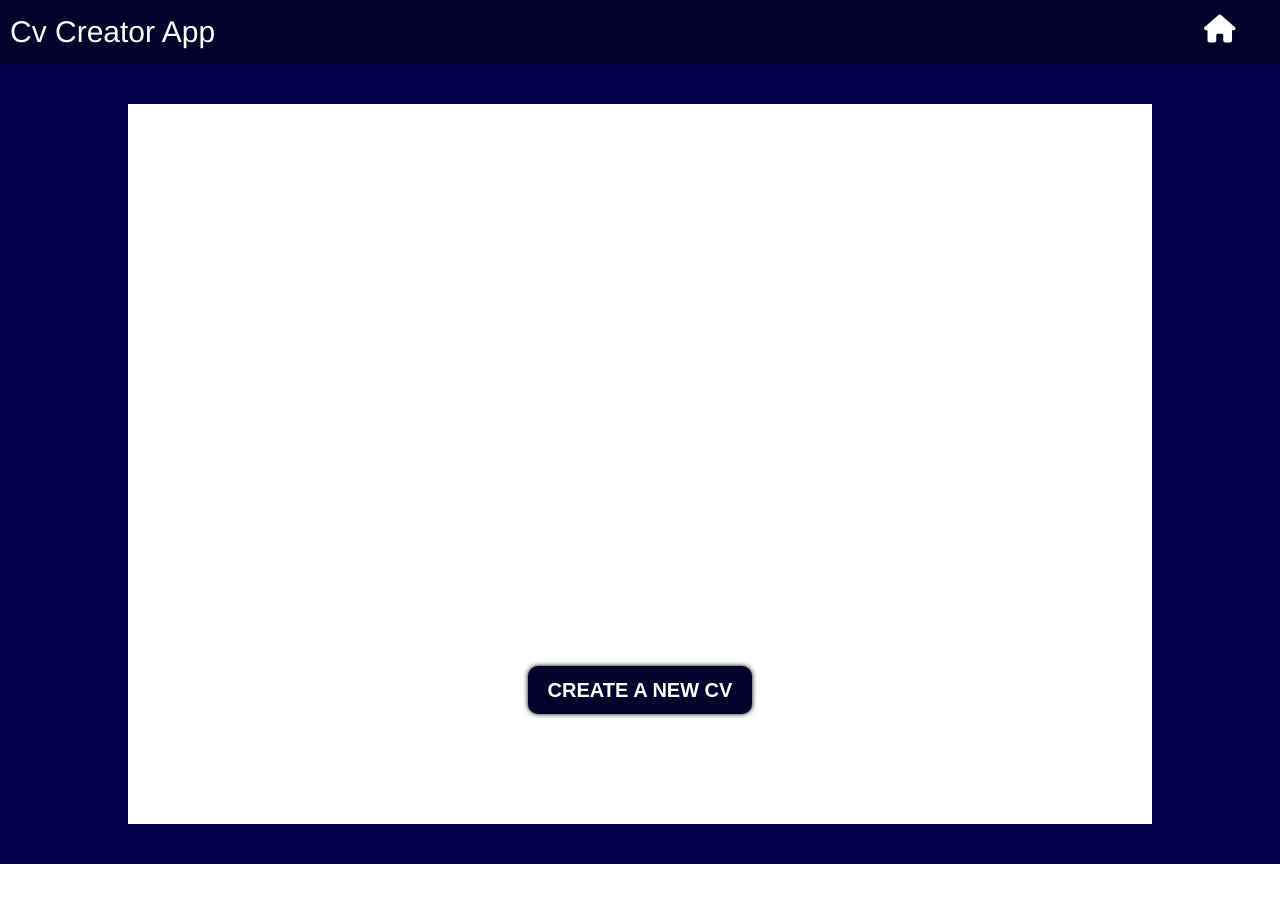
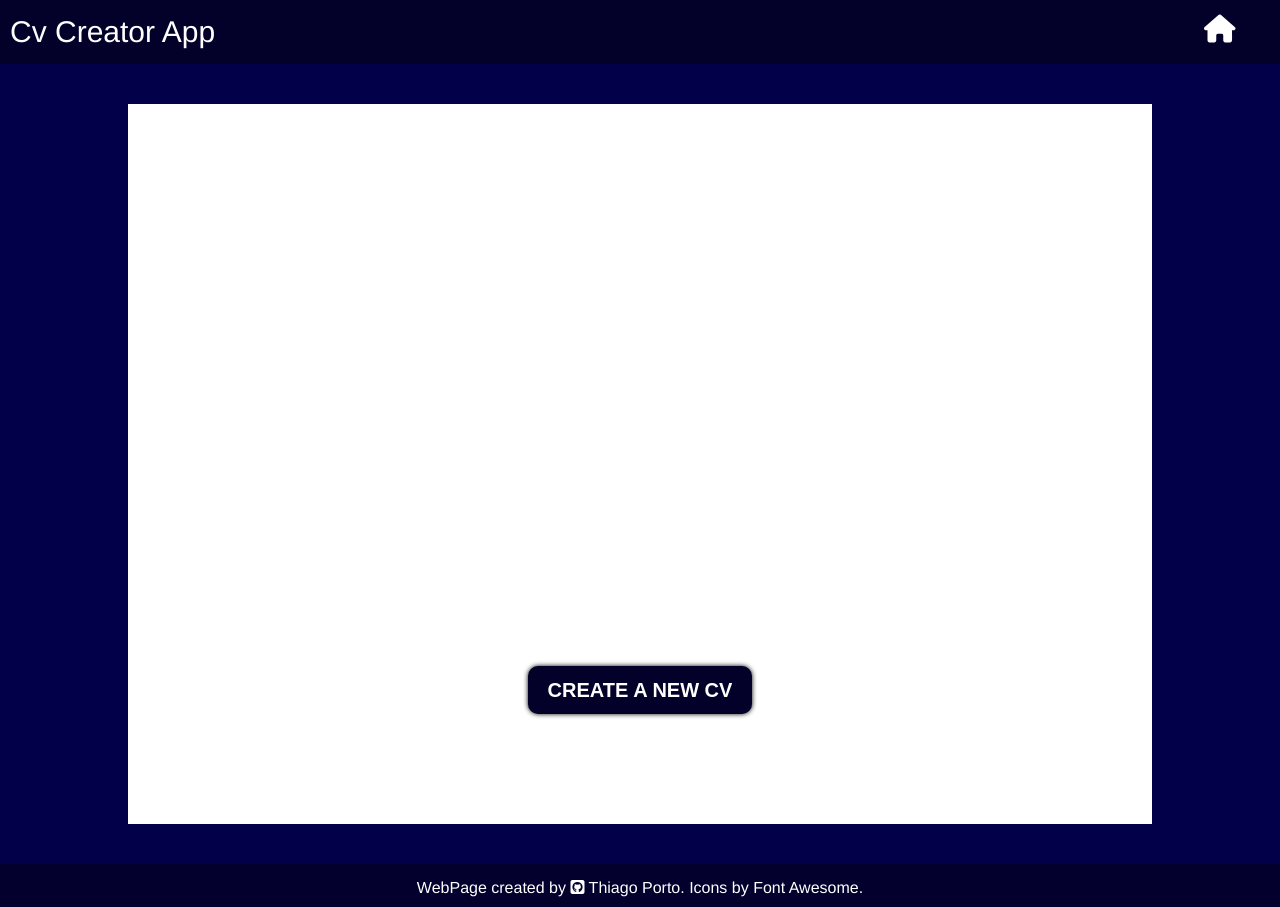
Before and after one commit to thiago-porto25/cv-project, a React (Create React App) app: page / in a window 1280 px wide. Before the commit the page ends 882 px from the top, so only its background shows below. Built offline with nearby package versions, Linux system fonts and the light colour scheme.

Commit message:
style the footer

```diff
--- a/src/components/Footer/index.js
+++ b/src/components/Footer/index.js
@@ -1,5 +1,16 @@
-import React, { useState } from 'react'
+import React from 'react'
+import { Container, Link, Text } from './styles/Footer'
 
-export default function Footer(props) {
-  return <div>i'm Footer</div>
+export default function Footer() {
+  return (
+    <Container>
+      <Text>
+        WebPage created by{' '}
+        <Link href="https://github.com/thiago-porto25">
+          <i className="fab fa-github-square"></i> Thiago Porto.
+        </Link>{' '}
+        Icons by <Link href="https://fontawesome.com/">Font Awesome.</Link>
+      </Text>
+    </Container>
+  )
 }
--- a/src/components/Footer/styles/Footer.js
+++ b/src/components/Footer/styles/Footer.js
@@ -0,0 +1,23 @@
+import styled from 'styled-components'
+
+export const Container = styled.footer`
+  background-color: #03002e;
+`
+
+export const Link = styled.a`
+  color: white;
+  text-decoration: none;
+  pointer-events: all;
+
+  &:hover {
+    color: gray;
+    text-decoration: underline;
+  }
+`
+
+export const Text = styled.p`
+  width: fit-content;
+  margin: 0 auto;
+  padding: 15px 0px 10px 0px;
+  pointer-events: none;
+`
```
